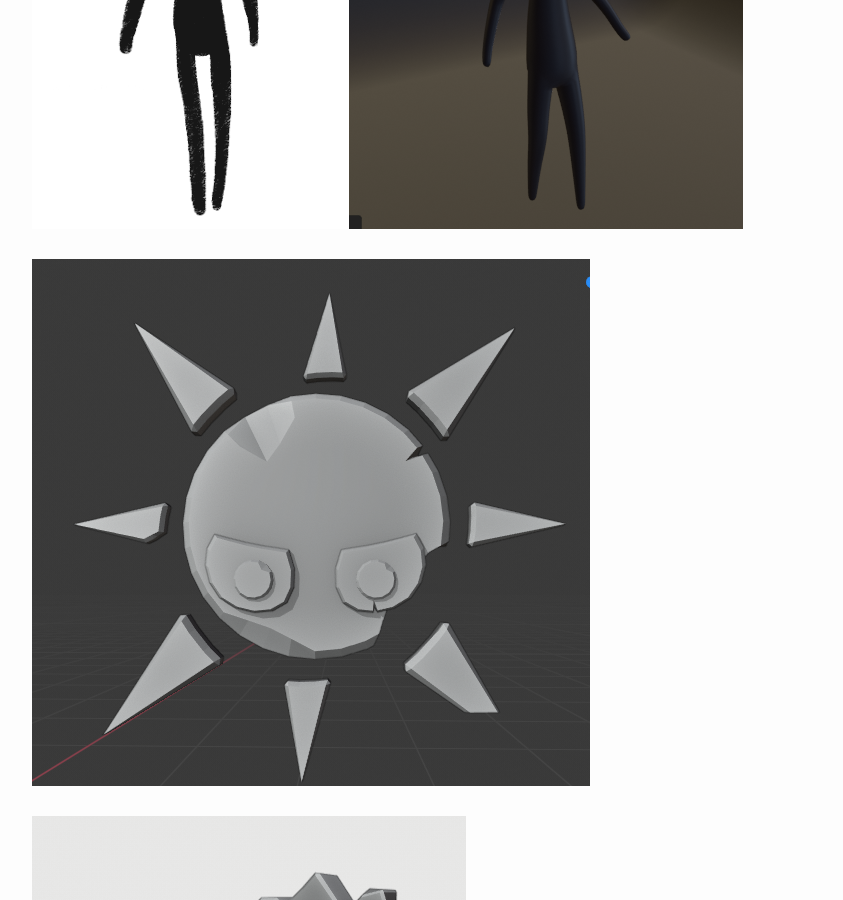
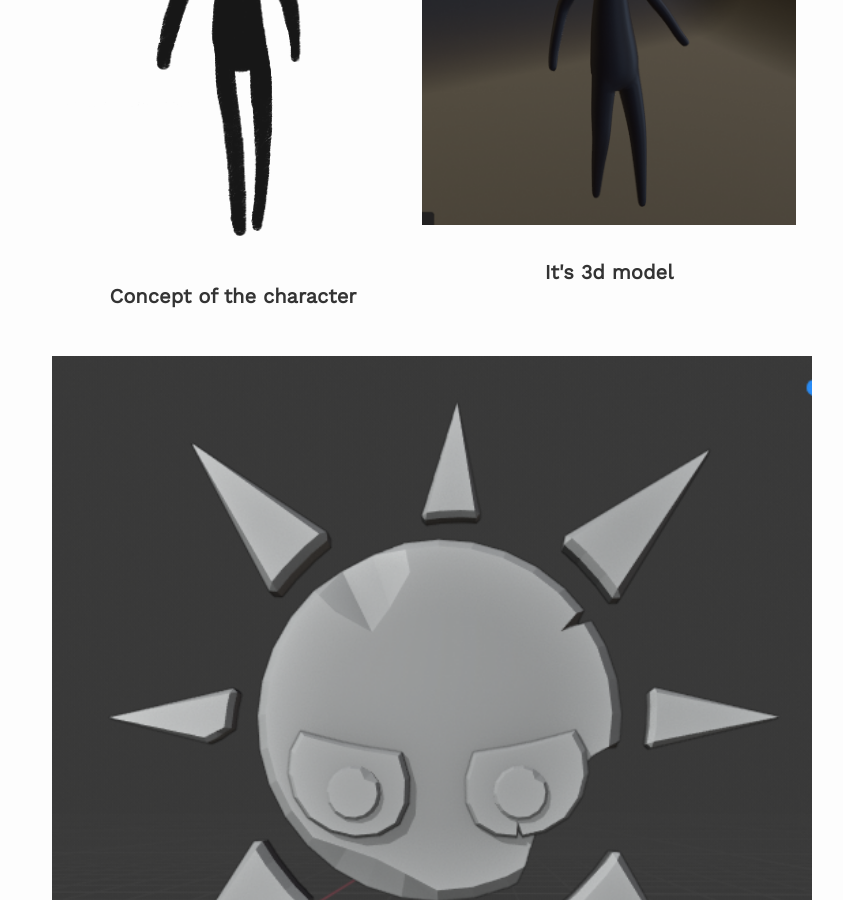
Before and after one commit to drblobfish/drblobfish.github.io, a Jekyll site: the page built from _projects/2_little_shadow.md, in a window 1280 px wide and 900 px high, scrolled down 1852 px. Shown: the whole window, without its empty margins (208-1051 px from the left). Built offline with Jekyll 4.4.1, drawn with Linux system fonts in a browser that asks for light colours; nearby versions of some CDN libraries.

Commit message:
centered the images

```diff
--- a/_projects/2_little_shadow.md
+++ b/_projects/2_little_shadow.md
@@ -30,7 +30,7 @@ Here is some early concept art of when we were still figuring out what direction
 ![First prototype of the game](/assets/images/little_shadow/prototype.png)
 -->
 
-<table>
+<table align="center">
 <tr>
  <th scope="col">
  	<img src="https://drblobfish.github.io/assets/images/little_shadow/concept_art_light_darkness.png" width="95%">
@@ -48,16 +48,55 @@ We eventually decided to stick to the idea of a character using some sort of "sh
 
 Here's some of my 3d modelling work.
 
+<table align="center">
+<tr>
+ <th scope="col">
+    <img src="https://drblobfish.github.io/assets/images/little_shadow/little_shadow_concept_art.png" width="95%">
+    <p align="center"> Concept of the character</p>
+ </th>
+ <th scope="col">
+    <img src="https://drblobfish.github.io/assets/images/little_shadow/little_shadow_3d_model.png" width="95%">
+    <p align="center"> It's 3d model</p>
+ </th>
+</tr>
+</table>
+
+<p align="center">
+    <img src="https://drblobfish.github.io/assets/images/little_shadow/sun_3d_model.png" width="95%">
+</p>
+
+<p align="center">
+    <img src="https://drblobfish.github.io/assets/images/little_shadow/door_3d_model.png" width="95%">
+</p>
+
+
+<!--
 ![First prototype of the game](/assets/images/little_shadow/little_shadow.png)
 
 ![Little shadow concept art](/assets/images/little_shadow/sun_3d_model.png)
 
 ![Little shadow concept art](/assets/images/little_shadow/door_3d_model.png)
+-->
+
 
 And here's some screenshot of the final game.
 
+<p align="center">
+    <img src="https://drblobfish.github.io/assets/images/little_shadow/screen1.PNG" width="95%">
+</p>
+
+<p align="center">
+    <img src="https://drblobfish.github.io/assets/images/little_shadow/screen2.PNG" width="95%">
+</p>
+
+<p align="center">
+    <img src="https://drblobfish.github.io/assets/images/little_shadow/screen3.PNG" width="95%">
+</p>
+
+<!--
 ![Little shadow concept art](/assets/images/little_shadow/screen1.PNG)
 
 ![Little shadow concept art](/assets/images/little_shadow/screen2.PNG)
 
 ![Little shadow concept art](/assets/images/little_shadow/screen3.PNG)
+-->
```
Also changed, not shown: _projects/1_3d_grav_sim.md (+3 -3 lines), _projects/3_Lost.md (+1 -1 lines).
